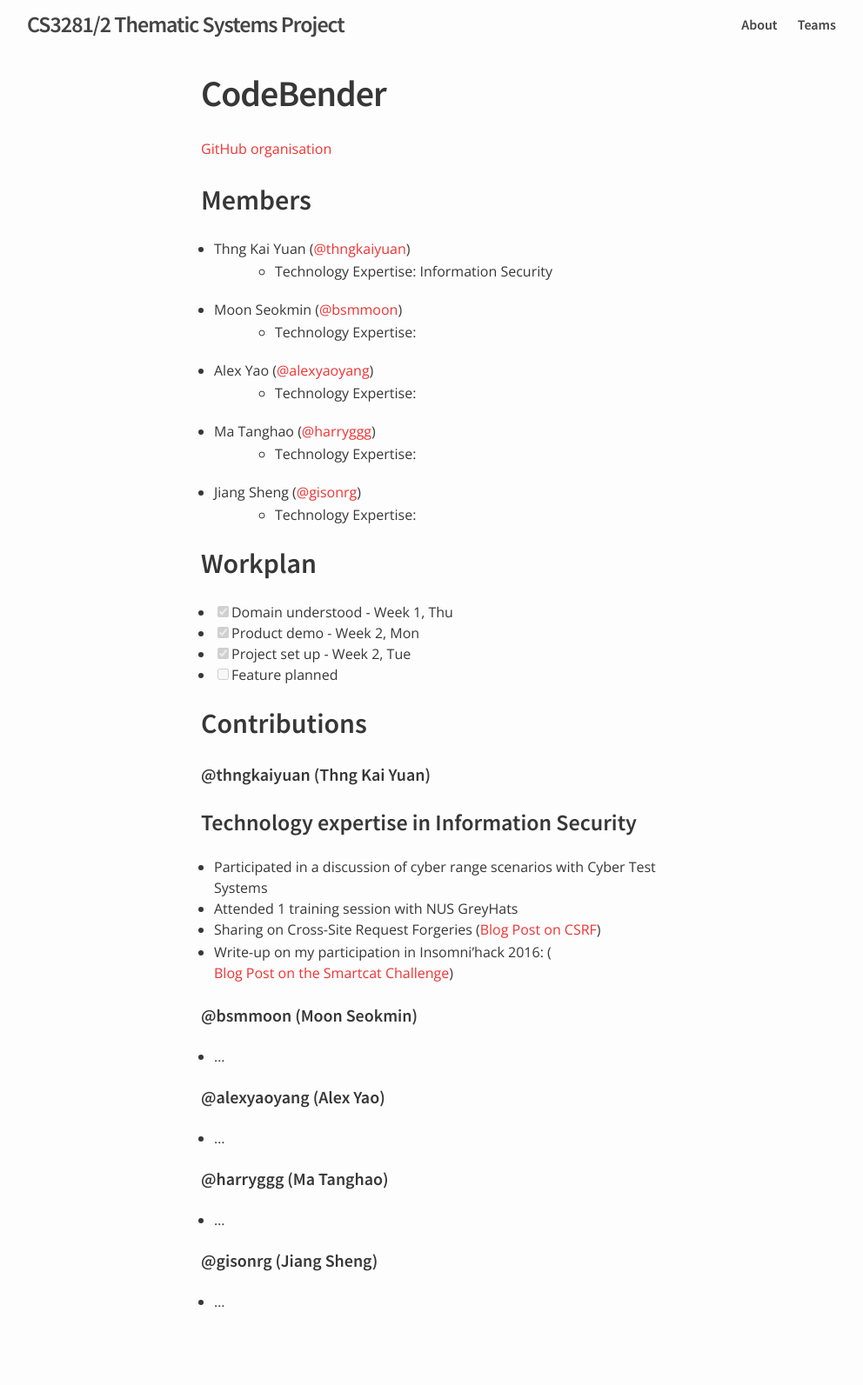
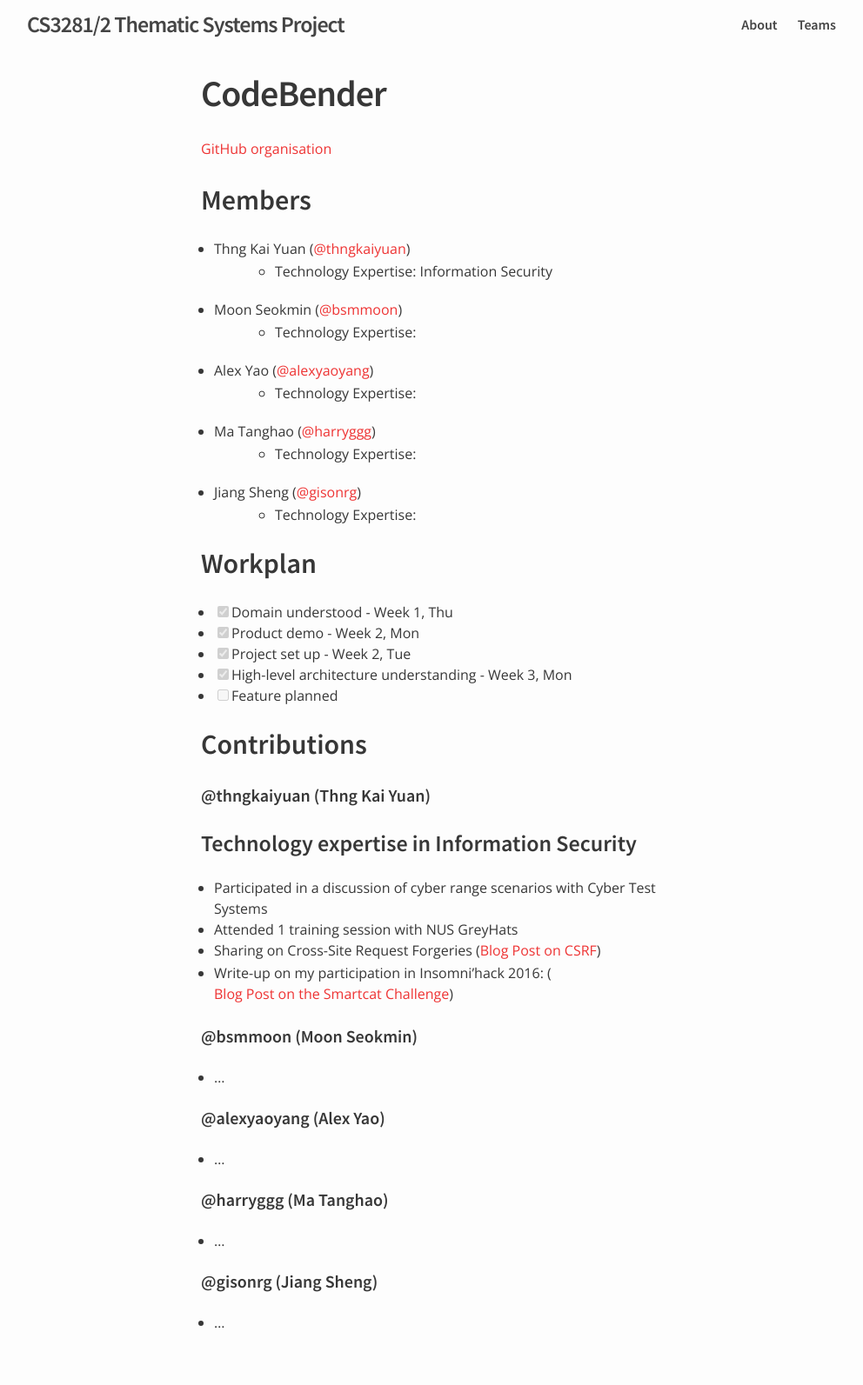
Before and after one commit to nus-oss/cs3281-AY1516S2-website, a Jekyll site: the page built from teams/codebender.md, in a window 1280 px wide. Shown: the whole page at 87% size, without its empty margins (139-1131 px from the left). Built offline with Jekyll 4.4.1, drawn with Linux system fonts in a browser that asks for light colours; before the commit the page ends 1569 px from its top, so only the background shows below that.

Commit message:
Update team CodeBender's progress

```diff
--- a/teams/codebender.md
+++ b/teams/codebender.md
@@ -22,6 +22,7 @@ permalink: /teams/codebender/
 * [x] Domain understood - Week 1, Thu
 * [x] Product demo - Week 2, Mon
 * [x] Project set up - Week 2, Tue
+* [x] High-level architecture understanding - Week 3, Mon
 * [ ] Feature planned
 
 ## Contributions
```
